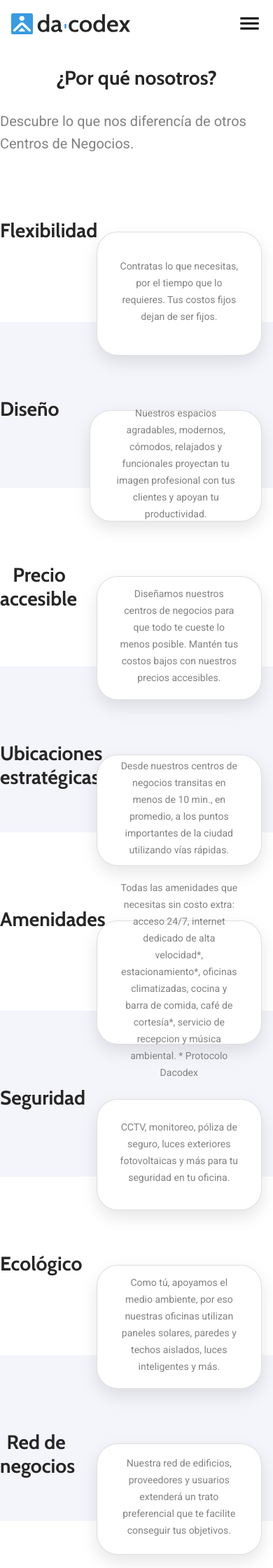
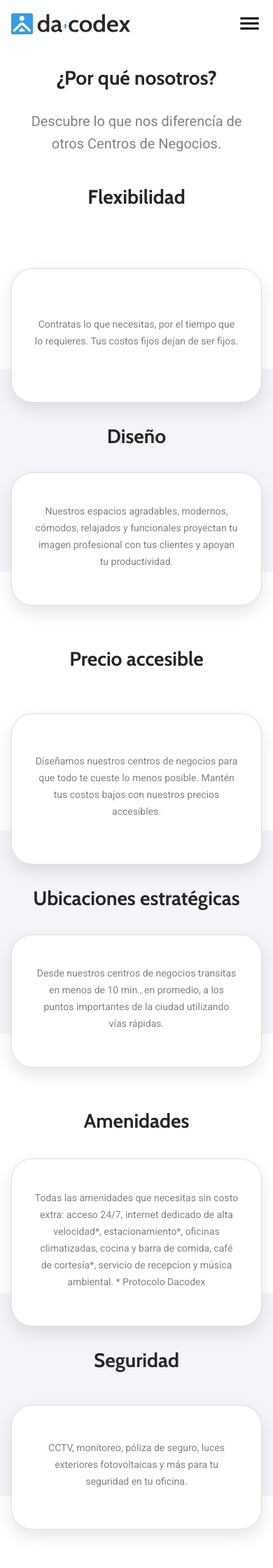
Before and after one commit to victorldleon/dacodex, a Jekyll site: the page built from nosotros.html, in a window 390 px wide. Shown: the top 2240 px of the page at 70% size. Built offline with Jekyll 4.4.1, drawn with Linux system fonts in a browser that asks for light colours; nearby versions of some CDN libraries.

Commit message:
adds responsive styles to nosotros

```diff
--- a/_sass/main.sass
+++ b/_sass/main.sass
@@ -645,6 +645,10 @@ footer
     h2
         margin-top: 1em
         margin-bottom: 1em
+    @media only screen and (max-width: 1035px)
+        .subtitle
+            text-align: center
+            padding: 0 1em
 
     $nosotros-item-margin: 40px
     .nosotros-items-container
@@ -653,6 +657,9 @@ footer
         justify-content: flex-start
         padding: 4em 0
         width: 100%
+        @media only screen and (max-width: 1035px)
+            padding: 1em 0
+
         .nosotros-item-1
             display: flex
             height: 175px
@@ -667,6 +674,20 @@ footer
                 justify-content: center
                 margin: 2.9em 1em -3em 1em
                 width: 475px
+            @media only screen and (max-width: 1035px)
+                height: 290px
+                flex-wrap: wrap
+                h2
+                    margin: 1em 0 0 0
+                    text-align: center
+                    width: 100%
+                .card
+                    align-items: center
+                    display: flex
+                    justify-content: center
+                    margin: .9em 1em -3em 1em
+                    width: 475px
+
         .nosotros-item-2
             background: #F4F4FB
             display: flex
@@ -686,6 +707,19 @@ footer
                 justify-content: center
                 margin: 2.9em 1em -3em 1em
                 width: 475px
+            @media only screen and (max-width: 1035px)
+                height: 290px
+                flex-wrap: wrap
+                h2
+                    margin: 0
+                    text-align: center
+                    width: 100%
+                .card
+                    align-items: center
+                    display: flex
+                    justify-content: center
+                    margin: .9em 1em -3em 1em
+                    width: 475px
 
 .contact-container
     align-items: center
```
